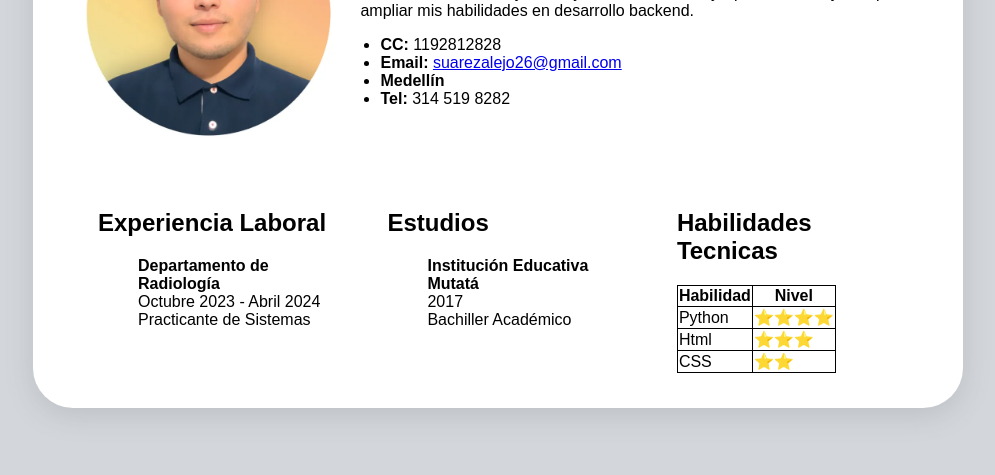
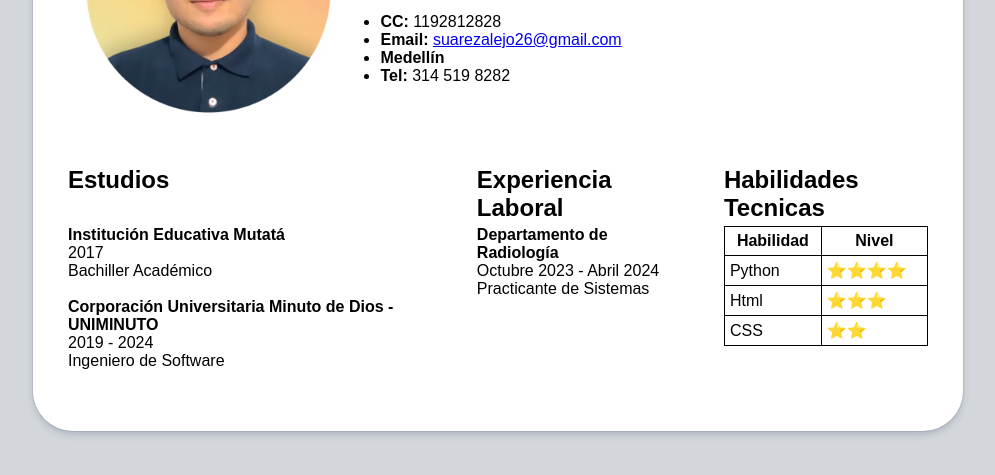
Before and after one commit to xXCpFireXx/Modulo2_HtmlCSS, a plain HTML site: page html_css/cv.html in a window 1280 px wide. Shown: the part 317-792 px from the top of the page, without its empty margins (142-1137 px from the left). Drawn offline with Linux system fonts and the light colour scheme.

Commit message:
Add files via upload

```diff
--- a/html_css/cv.html
+++ b/html_css/cv.html
@@ -36,40 +36,45 @@
         </header>
 
             <main>
-                <div style="justify-content: center;">
+
+                <div class="main-info study">
+                    <h2>Estudios</h2>
+                    <ul>
+                        <li>Institución Educativa Mutatá</li>
+                        <span>2017</span><br>
+                        <span>Bachiller Académico</span>
+                        <br><br>
+                        <li>Corporación Universitaria Minuto de Dios - UNIMINUTO</li>
+                        <span>2019 - 2024</span><br>
+                        <span>Ingeniero de Software</span>
+                    </ul>
+                </div>
+                <div class="main-info">
                     <h2>Experiencia Laboral</h2>
-                    <ul style="list-style-type: none;">
-                        <li style="font-weight: bold;">Departamento de Radiología</li>
+                    <ul>
+                        <li>Departamento de Radiología</li>
                         <span>Octubre 2023 - Abril 2024</span><br>
                         <span>Practicante de Sistemas</span>
                     </ul>
                 </div>
-                <div style="align-items: center;">
-                    <h2>Estudios</h2>
-                    <ul style="list-style-type: none;">
-                        <li style="font-weight: bold;">Institución Educativa Mutatá</li>
-                        <span>2017</span><br>
-                        <span>Bachiller Académico</span>
-                    </ul>
-                </div>
-                <div style="align-items: center;">
+                <div class="main-info">
                     <h2>Habilidades Tecnicas</h2>
-                    <table style="border: 1px solid black; border-collapse: collapse; ">
-                        <tr style="border: 1px solid black">
+                    <table>
+                        <tr>
                             <th>Habilidad</th>
-                            <th style="border: 1px solid black">Nivel</th>
+                            <th>Nivel</th>
                         </tr>
-                        <tr style="border: 1px solid black">
+                        <tr>
                             <td>Python</td>
-                            <td style="border: 1px solid black">⭐⭐⭐⭐</td>
+                            <td>⭐⭐⭐⭐</td>
                         </tr>
-                        <tr style="border: 1px solid black">
+                        <tr>
                             <td>Html</td>
-                            <td style="border: 1px solid black">⭐⭐⭐</td>
+                            <td>⭐⭐⭐</td>
                         </tr>
                         <tr>
                             <td>CSS</td>
-                            <td style="border: 1px solid black">⭐⭐</td>
+                            <td>⭐⭐</td>
                         </tr>
                     </table>
                 </div>
--- a/html_css/style.css
+++ b/html_css/style.css
@@ -13,9 +13,10 @@ body {
 }
 
 main {
-    padding: 20px 50px;
+    padding: 0px 20px 30px;
     display: flex;
     gap: 55px;
+    justify-content: space-evenly;
 }
 
 .container {
@@ -24,7 +25,7 @@ main {
     background-color: white;
     border-radius: 40px;
     padding: 15px;
-    box-shadow: rgba(100, 100, 111, 0.2) 0px 7px 29px 0px;
+    box-shadow: rgba(9, 30, 66, 0.25) 0px 4px 8px -2px, rgba(9, 30, 66, 0.08) 0px 0px 0px 1px;
 }
 
 .title {
@@ -71,3 +72,31 @@ main {
         text-align: justify;
     }
 }
+
+.main-info {
+    justify-content: center;
+
+    & h2 {
+        height: 40px;
+    }
+
+    & ul {
+        list-style-type: none;
+        padding: 0;
+    }
+
+    & li {
+        font-weight: bold;
+    }
+}
+
+table {
+    width: 100%;
+    border: 1px solid black;
+    border-collapse: collapse;
+
+    & tr, td, th {
+        border: 1px solid black;
+        padding: 5px;
+    }
+}
```
